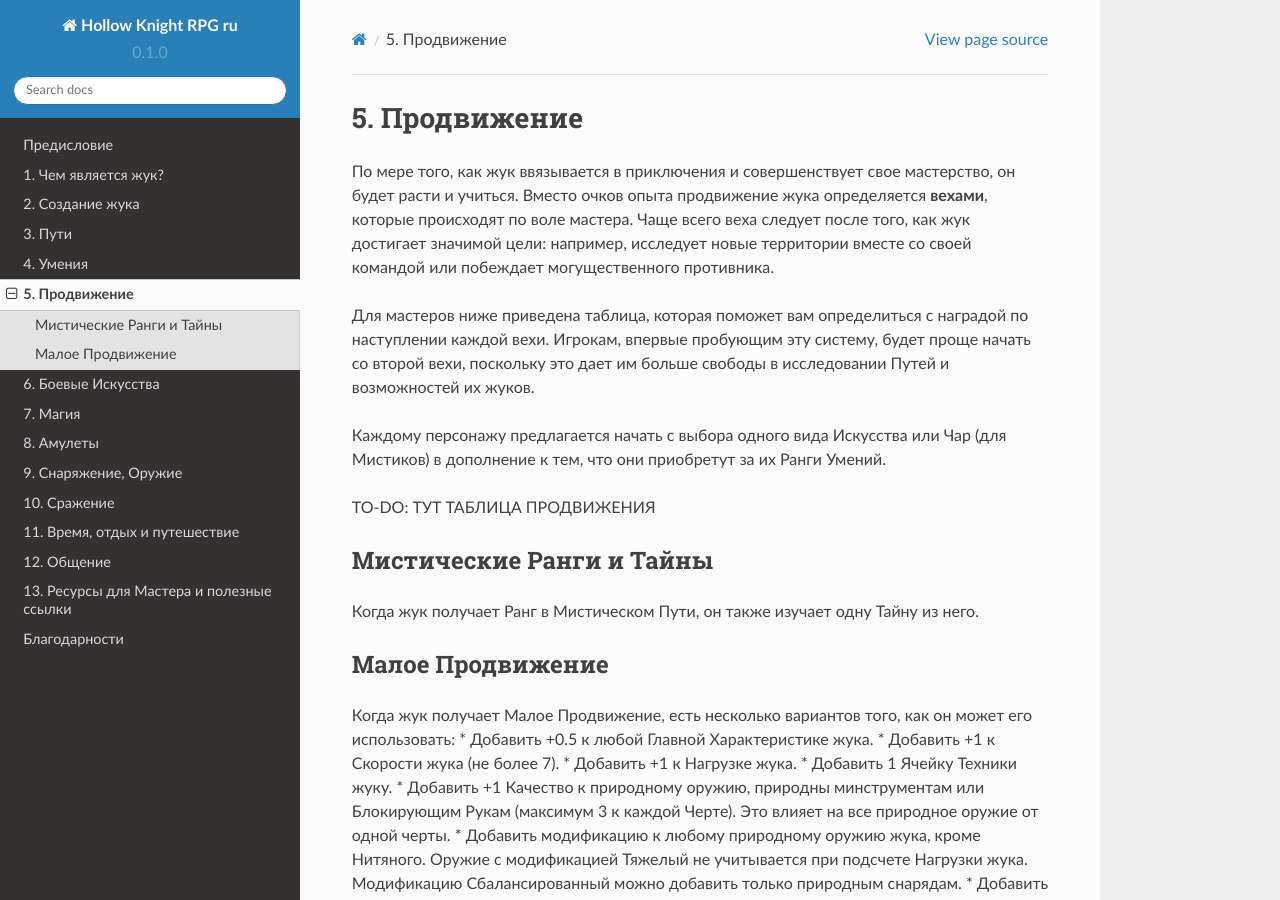
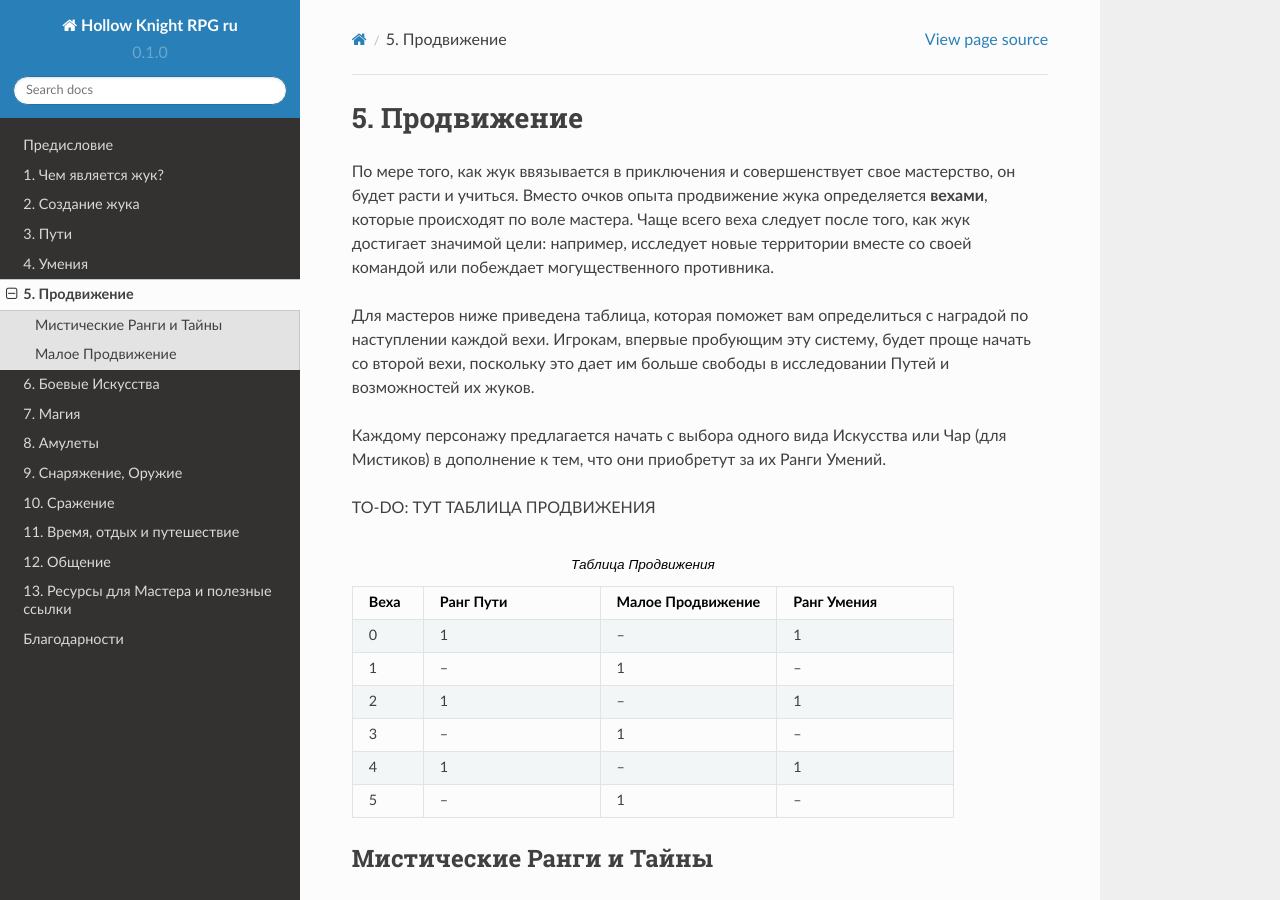
Before and after one commit to LazySelkie/hollow-knight-rpg-ru, a Sphinx documentation site: the page built from docs/source/advancement.rst, in a window 1280 px wide and 900 px high. Built offline with Sphinx 7.4.7 and the Read the Docs theme 2.0.0, drawn with Linux system fonts in a browser that asks for light colours.

Commit message:
Дополнена глава 5 (таблица)

```diff
--- a/docs/source/advancement.rst
+++ b/docs/source/advancement.rst
@@ -8,6 +8,39 @@
 Каждому персонажу предлагается начать с выбора одного вида Искусства или Чар (для Мистиков) в дополнение к тем, что они приобретут за их Ранги Умений.
 
 TO-DO: ТУТ ТАБЛИЦА ПРОДВИЖЕНИЯ
+
+.. list-table:: Таблица Продвижения
+   :widths: 20 50 50 50
+   :header-rows: 1
+
+   * - Веха
+     - Ранг Пути
+     - Малое Продвижение
+     - Ранг Умения
+   * - 0
+     - 1
+     - --
+     - 1
+   * - 1
+     - --
+     - 1
+     - --
+   * - 2
+     - 1
+     - --
+     - 1
+   * - 3
+     - --
+     - 1
+     - --
+   * - 4
+     - 1
+     - --
+     - 1
+   * - 5
+     - --
+     - 1
+     - --
 
 Мистические Ранги и Тайны
 ----------------------------
```
